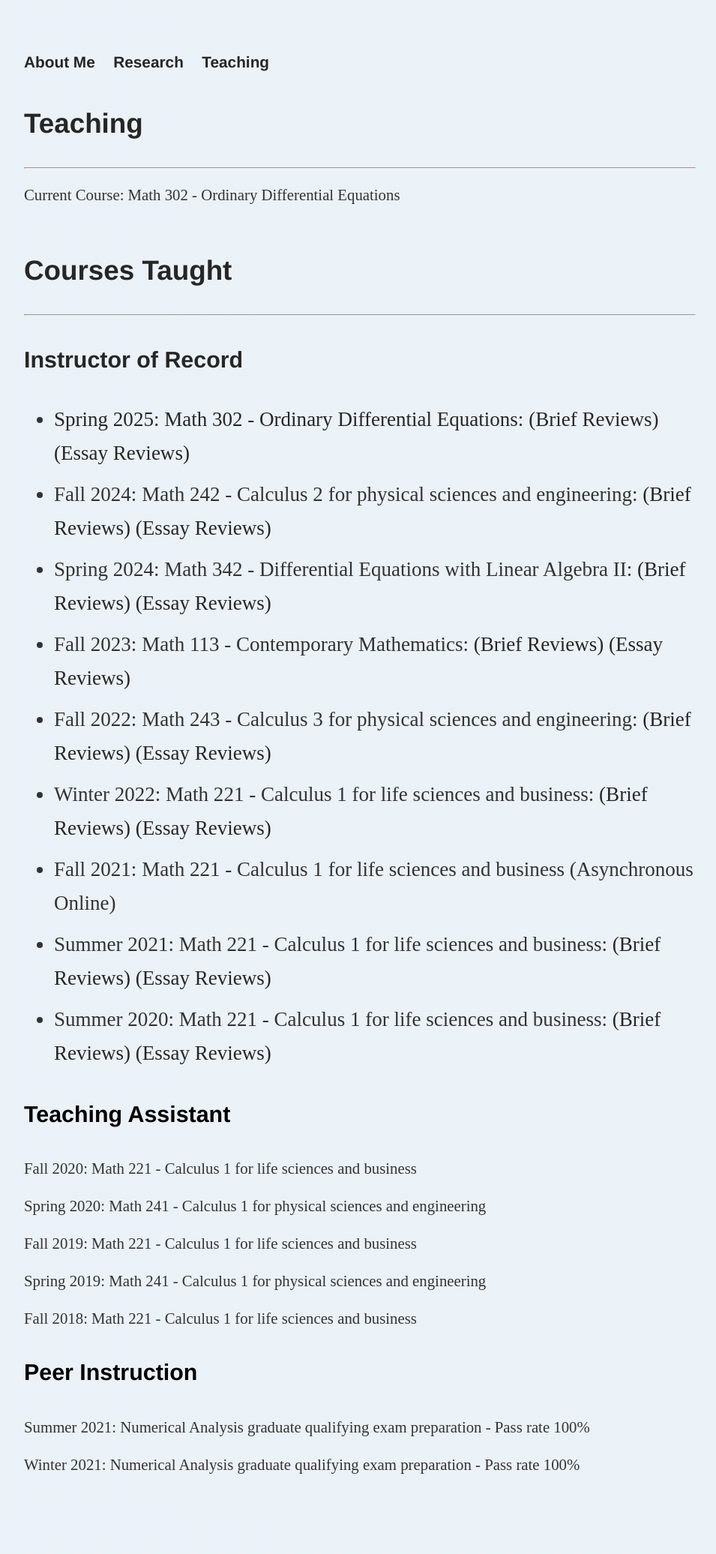
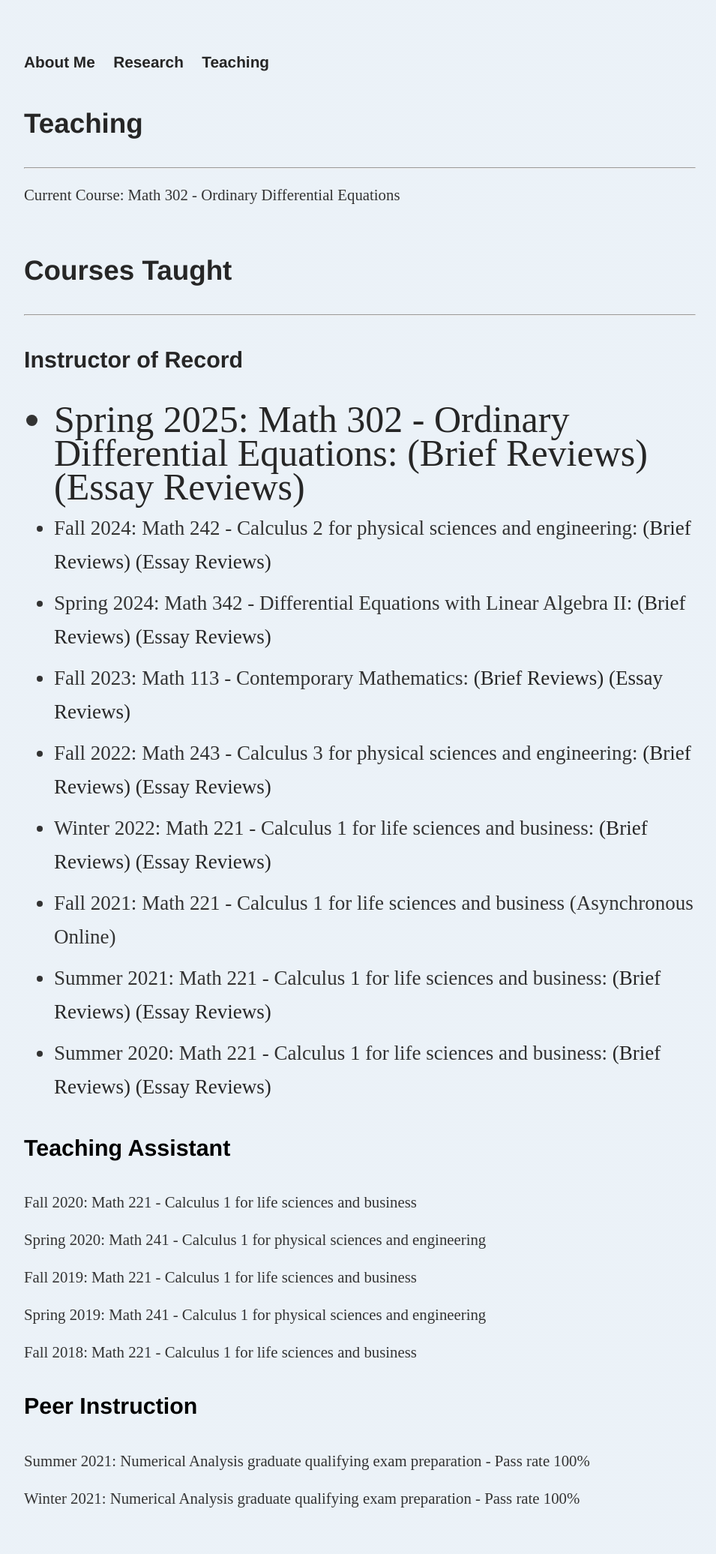
Before and after one commit to dhayes95/dhayes95.github.io, a Jekyll site: the page built from teaching/index.html, in a window 1280 px wide. Shown: the whole page at 75% size, without its empty margins (160-1115 px from the left). Built offline with Jekyll 4.4.1, drawn with Linux system fonts in a browser that asks for light colours; before the commit the page ends 2027 px from its top, so only the background shows below that.

Commit message:
Update index.html

```diff
--- a/teaching/index.html
+++ b/teaching/index.html
@@ -15,7 +15,7 @@ title: Teaching
 			<hr>
 			<h4>Instructor of Record</h4>
 			<ul>
-				<li>Spring 2025: Math 302 - Ordinary Differential Equations:
+				<li style="font-size:50px">Spring 2025: Math 302 - Ordinary Differential Equations:
 					<a href="reviews/S25_M302_Brief.pdf" class="download" title="Download as PDF">(Brief Reviews)</a>
 					<a href="reviews/S25_M302_Essay.pdf" class="download" title="Download as PDF">(Essay Reviews)</a></li>
 				<li>Fall 2024: Math 242 - Calculus 2 for physical sciences and engineering:
```
